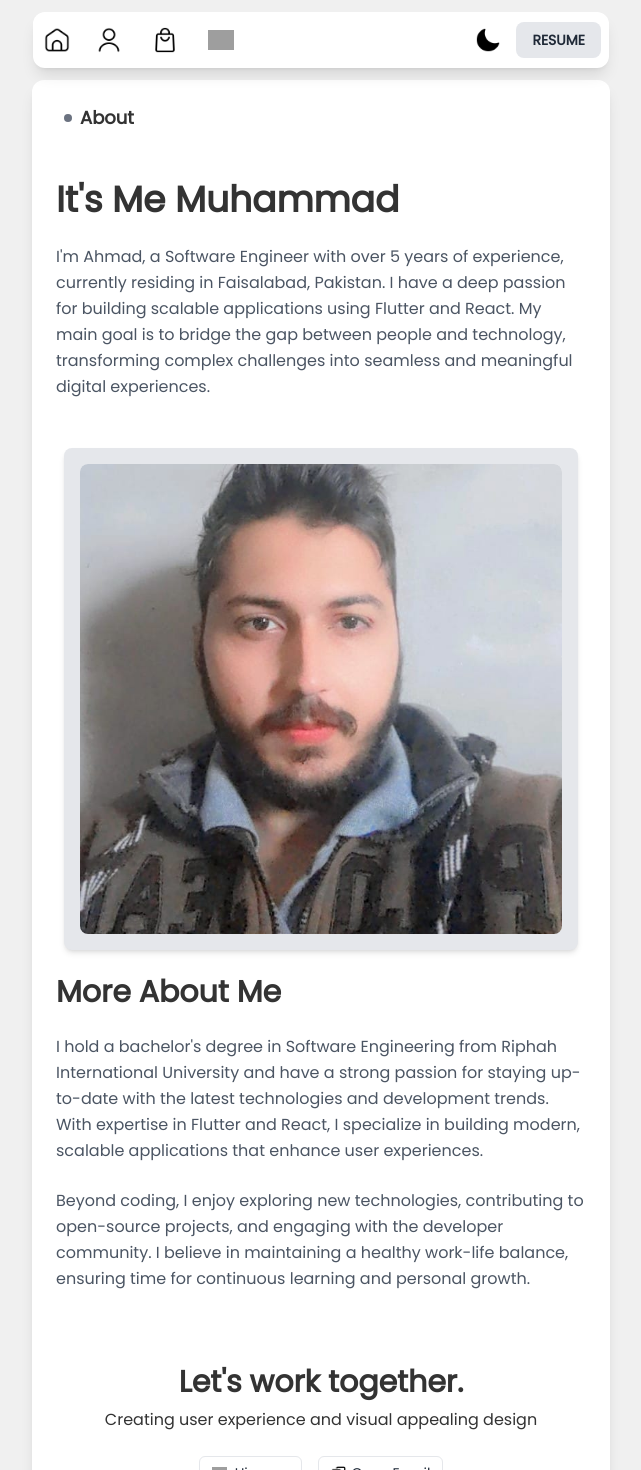
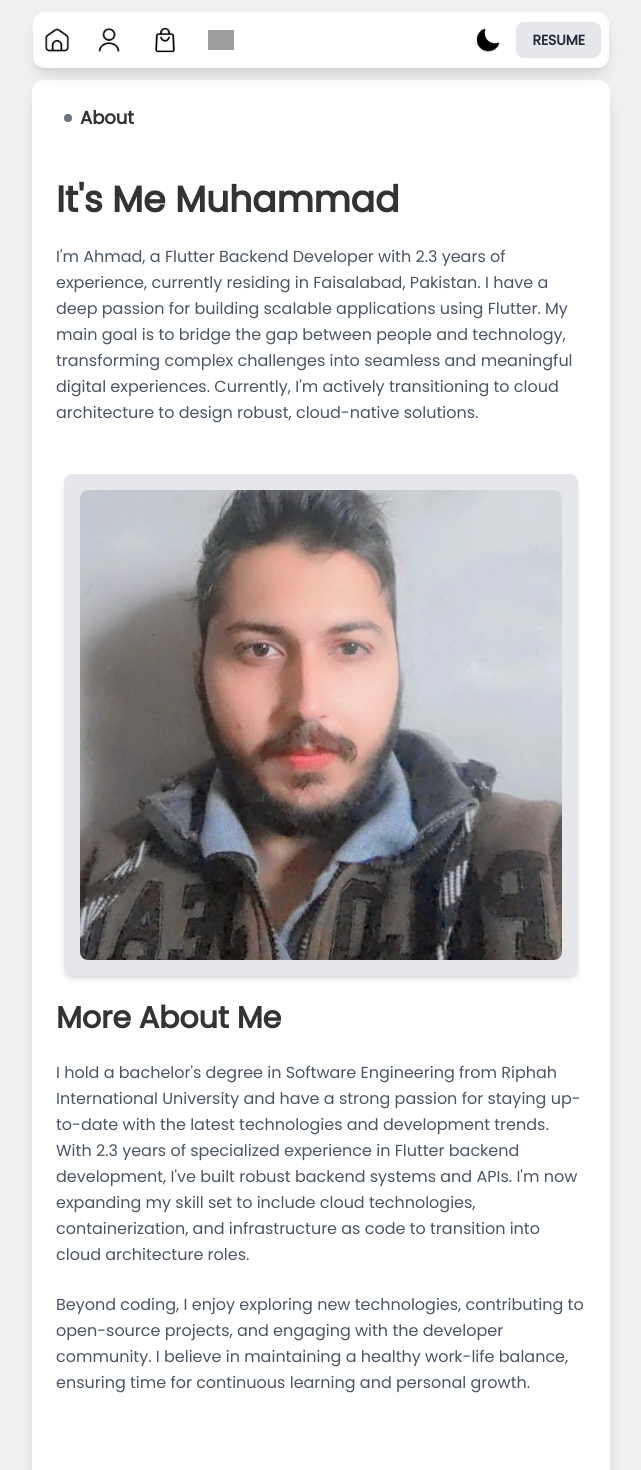
Before and after one commit to MuhammadAhmad338/MyOwnPortfolio, a Next.js app: page /about in a window 1280 px wide. Shown: the top 1470 px of the page, without its empty margins (319-960 px from the left). Built offline with nearby package versions, Linux system fonts and the light colour scheme; grey boxes are pictures that could not be loaded.

Commit message:
fixed the about section

```diff
--- a/app/about/page.tsx
+++ b/app/about/page.tsx
@@ -43,7 +43,7 @@ const About: FC = () => {
             <div className="flex flex-col space-y-6 px-4 mb-8 pb-4">
                 <h1 className="text-4xl font-bold transition-all duration-500">It's Me Muhammad</h1>
                 <p className={`${darkMode ? 'text-gray-300' : 'text-gray-600'} leading-relaxed transition-all duration-500`}>
-                I'm Ahmad, a Software Engineer with over 5 years of experience, currently residing in Faisalabad, Pakistan. I have a deep passion for building scalable applications using Flutter and React. My main goal is to bridge the gap between people and technology, transforming complex challenges into seamless and meaningful digital experiences.
+                I'm Ahmad, a Flutter Backend Developer with 2.3 years of experience, currently residing in Faisalabad, Pakistan. I have a deep passion for building scalable applications using Flutter. My main goal is to bridge the gap between people and technology, transforming complex challenges into seamless and meaningful digital experiences. Currently, I'm actively transitioning to cloud architecture to design robust, cloud-native solutions.
                 </p>
             </div>
 
@@ -62,7 +62,7 @@ const About: FC = () => {
                 <h2 className="text-3xl font-bold transition-all duration-500">More About Me</h2>
 
                 <p className={`${darkMode ? 'text-gray-300' : 'text-gray-600'} leading-relaxed transition-all duration-500`}>
-                I hold a bachelor's degree in Software Engineering from Riphah International University and have a strong passion for staying up-to-date with the latest technologies and development trends. With expertise in Flutter and React, I specialize in building modern, scalable applications that enhance user experiences.
+                I hold a bachelor's degree in Software Engineering from Riphah International University and have a strong passion for staying up-to-date with the latest technologies and development trends. With 2.3 years of specialized experience in Flutter backend development, I've built robust backend systems and APIs. I'm now expanding my skill set to include cloud technologies, containerization, and infrastructure as code to transition into cloud architecture roles.
                 </p>
 
                 <p className={`${darkMode ? 'text-gray-300' : 'text-gray-600'} leading-relaxed transition-all duration-500`}>
--- a/app/components/Worktogether.tsx
+++ b/app/components/Worktogether.tsx
@@ -1,4 +1,3 @@
-import React from 'react';
 import Link from 'next/link';
 import Image from 'next/image';
 import add from '../../public/add.png';
--- a/app/page.tsx
+++ b/app/page.tsx
@@ -1,4 +1,5 @@
 'use client'
+
 import Link from 'next/link';
 import Image from 'next/image';
 import add from '../public/add.png';
@@ -6,10 +7,10 @@ import Links from './components/Links';
 import ahmad from '../public/ahmad.jpg';
 import Footer from './components/Footer';
 import { useSelector } from 'react-redux';
+import { FC, useEffect, useState } from 'react';
 import copyemail from '../public/copyemail.png';
 import AllProjects from './components/AllProjects';
 import Worktogether from './components/Worktogether';
-import React, { FC, useEffect, useState } from 'react';
 
 const Home: FC = () => {
 
```
